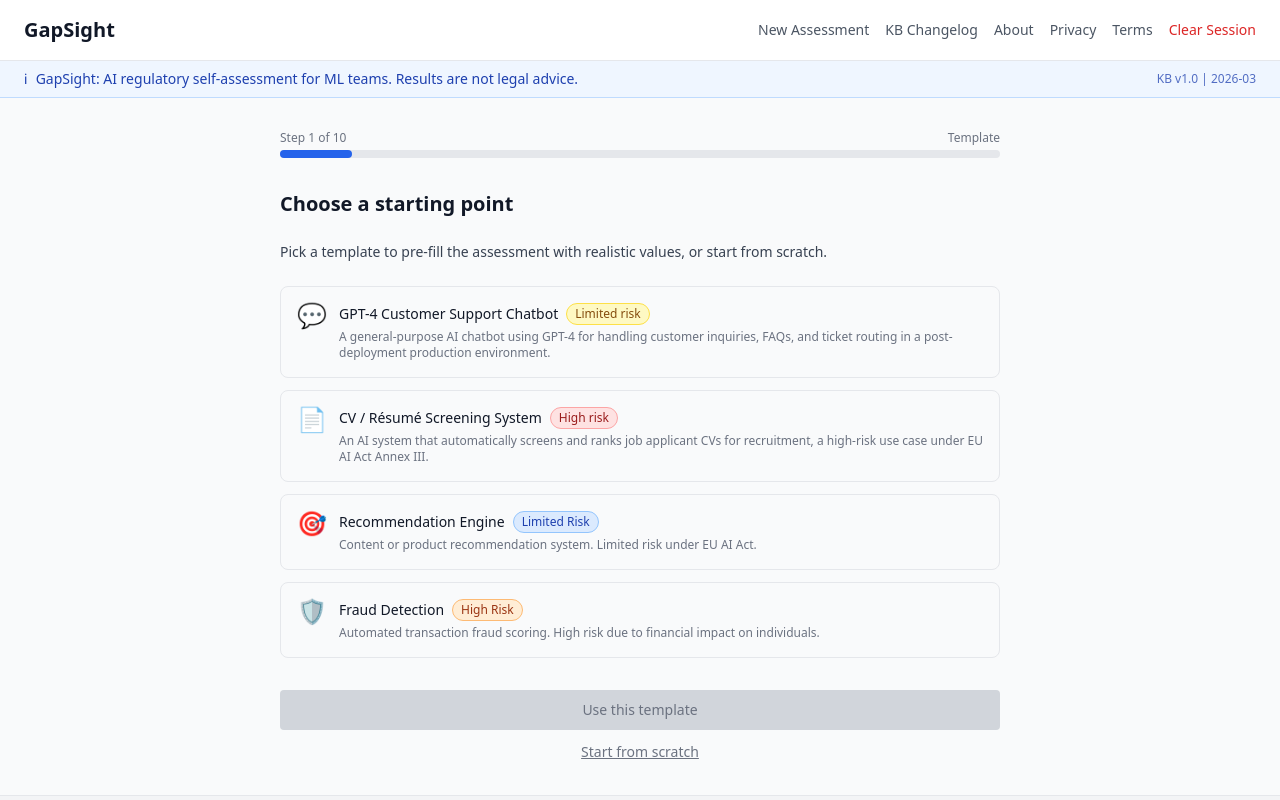
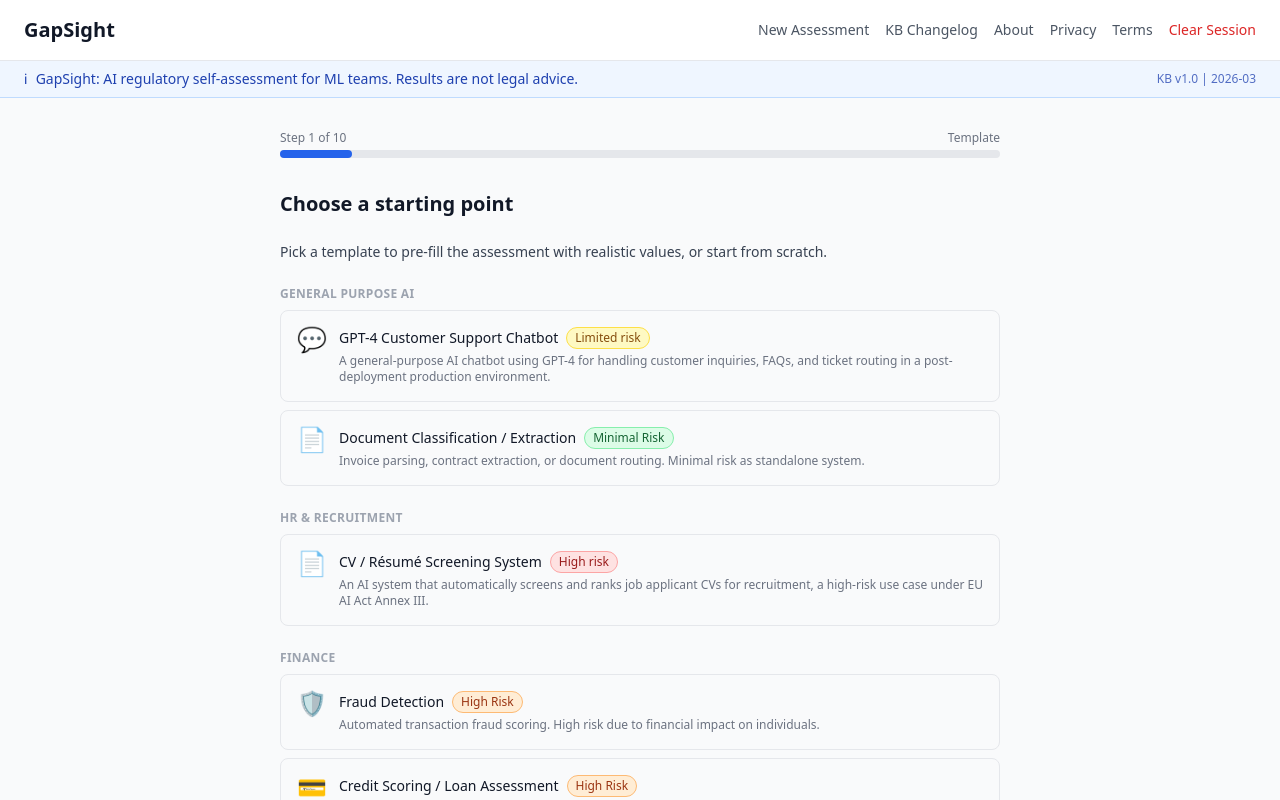
Before and after one commit to mmilovanovic87/gapsight, a React (Create React App) app: page /assessment in a window 1280 px wide. Both pictures are taken after a click on the button "I Accept". Shown: the top 800 px of the page. Built offline with nearby package versions, Linux system fonts and the light colour scheme.

Commit message:
feat: add 4 new templates with domain grouping in template picker

```diff
--- a/src/components/assessment/TemplateStep.jsx
+++ b/src/components/assessment/TemplateStep.jsx
@@ -1,4 +1,5 @@
 import { useState } from 'react';
+import { TEMPLATE_GROUPS } from '../../data/templates';
 
 const BADGE_COLORS = {
   yellow: 'bg-yellow-100 text-yellow-800 border-yellow-300',
@@ -11,6 +12,8 @@ const BADGE_COLORS = {
 export default function TemplateStep({ templates, onSelect, onSkip }) {
   const [selected, setSelected] = useState(null);
 
+  const templatesById = Object.fromEntries(templates.map((t) => [t.id, t]));
+
   return (
     <div className="space-y-6">
       <h2 className="text-xl font-semibold">Choose a starting point</h2>
@@ -18,8 +21,20 @@ export default function TemplateStep({ templates, onSelect, onSkip }) {
         Pick a template to pre-fill the assessment with realistic values, or start from scratch.
       </p>
 
-      <div className="space-y-3">
-        {templates.map((tpl) => (
+      <div className="space-y-6">
+        {TEMPLATE_GROUPS.map((group) => {
+          const groupTemplates = group.templateIds
+            .map((id) => templatesById[id])
+            .filter(Boolean);
+          if (groupTemplates.length === 0) return null;
+
+          return (
+            <div key={group.id}>
+              <h3 className="text-xs font-semibold text-gray-400 uppercase tracking-wide mb-2">
+                {group.label}
+              </h3>
+              <div className="space-y-2">
+                {groupTemplates.map((tpl) => (
                   <button
                     key={tpl.id}
                     type="button"
@@ -49,6 +64,10 @@ export default function TemplateStep({ templates, onSelect, onSkip }) {
                   </button>
                 ))}
               </div>
+            </div>
+          );
+        })}
+      </div>
 
       <div className="space-y-3 pt-2">
         <button
--- a/src/data/templates.js
+++ b/src/data/templates.js
@@ -171,6 +171,160 @@ const TEMPLATES = [
       third_party_vendor_assessment: 'not_applicable',
     },
   },
+  {
+    id: 'credit_scoring',
+    label: 'Credit Scoring / Loan Assessment',
+    description:
+      'Automated creditworthiness evaluation for lending decisions. High Risk under EU AI Act Annex III §5(b).',
+    icon: '💳',
+    badge: 'High Risk',
+    badgeColor: 'orange',
+    profile: {
+      deployment_status: 'pre-deployment',
+      role: 'provider',
+      risk_category: 'high-risk',
+      gpai_flag: false,
+      frameworks_selected: ['eu_ai_act'],
+      frameworks_answers: { known_frameworks: ['eu_ai_act'] },
+    },
+    inputs: {
+      overall_accuracy: 0.88, f1_score: 0.85, auc_roc: 0.91, test_set_size: 3000,
+      demographic_parity_diff: 0.07, equalized_odds_diff: 0.06, disparate_impact_ratio: 0.83,
+      bias_mitigation_applied: true,
+      bias_mitigation_method: 'AIF360 Reweighing applied to training data with four-fifths rule validation across protected groups including age, gender, and nationality',
+      data_drift_score: null, concept_drift_score: null, adversarial_robustness_score: 0.76,
+      drift_monitoring_active: false, months_since_retrain: 2,
+      explainability_method: 'SHAP', explanation_coverage: 0.97,
+      human_oversight_trained: true, human_oversight_override: true,
+      human_oversight_escalation: true, automation_bias_prevention: true,
+      risk_management_system: 'in_progress', ai_policy: 'yes',
+      technical_documentation: 'partial', data_governance_policy: 'yes',
+      automated_logging: 'yes', quality_management_system: 'in_progress',
+      third_party_vendor_assessment: 'not_applicable',
+    },
+  },
+  {
+    id: 'student_assessment',
+    label: 'Student Assessment / Education AI',
+    description:
+      'Automated grading or learning outcome evaluation. High Risk under EU AI Act Annex III §3(b-c).',
+    icon: '🎓',
+    badge: 'High Risk',
+    badgeColor: 'orange',
+    profile: {
+      deployment_status: 'pre-deployment',
+      role: 'provider',
+      risk_category: 'high-risk',
+      gpai_flag: false,
+      frameworks_selected: ['eu_ai_act'],
+      frameworks_answers: { known_frameworks: ['eu_ai_act'] },
+    },
+    inputs: {
+      overall_accuracy: 0.83, f1_score: 0.80, auc_roc: 0.86, test_set_size: 800,
+      demographic_parity_diff: 0.08, equalized_odds_diff: 0.07, disparate_impact_ratio: 0.81,
+      bias_mitigation_applied: true,
+      bias_mitigation_method: 'Fairlearn ExponentiatedGradient with EqualizedOdds constraint to reduce grade disparity across demographic groups',
+      data_drift_score: null, concept_drift_score: null, adversarial_robustness_score: 0.65,
+      drift_monitoring_active: false, months_since_retrain: 6,
+      explainability_method: 'SHAP', explanation_coverage: 0.88,
+      human_oversight_trained: true, human_oversight_override: true,
+      human_oversight_escalation: true, automation_bias_prevention: true,
+      risk_management_system: 'in_progress', ai_policy: 'in_progress',
+      technical_documentation: 'partial', data_governance_policy: 'in_progress',
+      automated_logging: 'yes', quality_management_system: 'no',
+      third_party_vendor_assessment: 'not_applicable',
+    },
+  },
+  {
+    id: 'legal_document_analysis',
+    label: 'Legal Document Analysis',
+    description:
+      'Contract review, due diligence, or legal research assistance. Risk level depends on end user context.',
+    icon: '⚖️',
+    badge: 'Limited Risk',
+    badgeColor: 'blue',
+    profile: {
+      deployment_status: 'post-deployment',
+      role: 'provider',
+      risk_category: 'limited',
+      gpai_flag: false,
+      frameworks_selected: ['eu_ai_act'],
+      frameworks_answers: { known_frameworks: ['eu_ai_act'] },
+    },
+    inputs: {
+      overall_accuracy: 0.89, f1_score: 0.86, auc_roc: 0.91, test_set_size: 1200,
+      demographic_parity_diff: null, equalized_odds_diff: null, disparate_impact_ratio: null,
+      bias_mitigation_applied: false, bias_mitigation_method: '',
+      data_drift_score: 0.06, concept_drift_score: 0.07, adversarial_robustness_score: 0.70,
+      drift_monitoring_active: true, months_since_retrain: 4,
+      explainability_method: 'LIME', explanation_coverage: 0.82,
+      human_oversight_trained: true, human_oversight_override: true,
+      human_oversight_escalation: false, automation_bias_prevention: false,
+      risk_management_system: 'in_progress', ai_policy: 'in_progress',
+      technical_documentation: 'partial', data_governance_policy: 'in_progress',
+      automated_logging: 'yes', quality_management_system: 'no',
+      third_party_vendor_assessment: 'not_applicable',
+    },
+  },
+  {
+    id: 'document_classification',
+    label: 'Document Classification / Extraction',
+    description:
+      'Invoice parsing, contract extraction, or document routing. Minimal risk as standalone system.',
+    icon: '📄',
+    badge: 'Minimal Risk',
+    badgeColor: 'green',
+    profile: {
+      deployment_status: 'post-deployment',
+      role: 'provider',
+      risk_category: 'limited',
+      gpai_flag: false,
+      frameworks_selected: ['eu_ai_act'],
+      frameworks_answers: { known_frameworks: ['eu_ai_act'] },
+    },
+    inputs: {
+      overall_accuracy: 0.92, f1_score: 0.90, auc_roc: 0.95, test_set_size: 2000,
+      demographic_parity_diff: null, equalized_odds_diff: null, disparate_impact_ratio: null,
+      bias_mitigation_applied: false, bias_mitigation_method: '',
+      data_drift_score: 0.05, concept_drift_score: 0.04, adversarial_robustness_score: 0.78,
+      drift_monitoring_active: true, months_since_retrain: 3,
+      explainability_method: 'SHAP', explanation_coverage: 0.85,
+      human_oversight_trained: false, human_oversight_override: true,
+      human_oversight_escalation: false, automation_bias_prevention: false,
+      risk_management_system: 'no', ai_policy: 'in_progress',
+      technical_documentation: 'partial', data_governance_policy: 'in_progress',
+      automated_logging: 'yes', quality_management_system: 'no',
+      third_party_vendor_assessment: 'not_applicable',
+    },
+  },
 ];
 
 export default TEMPLATES;
+
+export const TEMPLATE_GROUPS = [
+  {
+    id: 'general',
+    label: 'General Purpose AI',
+    templateIds: ['chatbot-gpt4-support', 'document_classification'],
+  },
+  {
+    id: 'hr',
+    label: 'HR & Recruitment',
+    templateIds: ['cv-screening'],
+  },
+  {
+    id: 'finance',
+    label: 'Finance',
+    templateIds: ['fraud_detection', 'credit_scoring'],
+  },
+  {
+    id: 'education_legal',
+    label: 'Education & Legal',
+    templateIds: ['student_assessment', 'legal_document_analysis'],
+  },
+  {
+    id: 'other',
+    label: 'Other',
+    templateIds: ['recommendation_engine'],
+  },
+];
```
Lines whose indentation alone changed are shown as unchanged.
